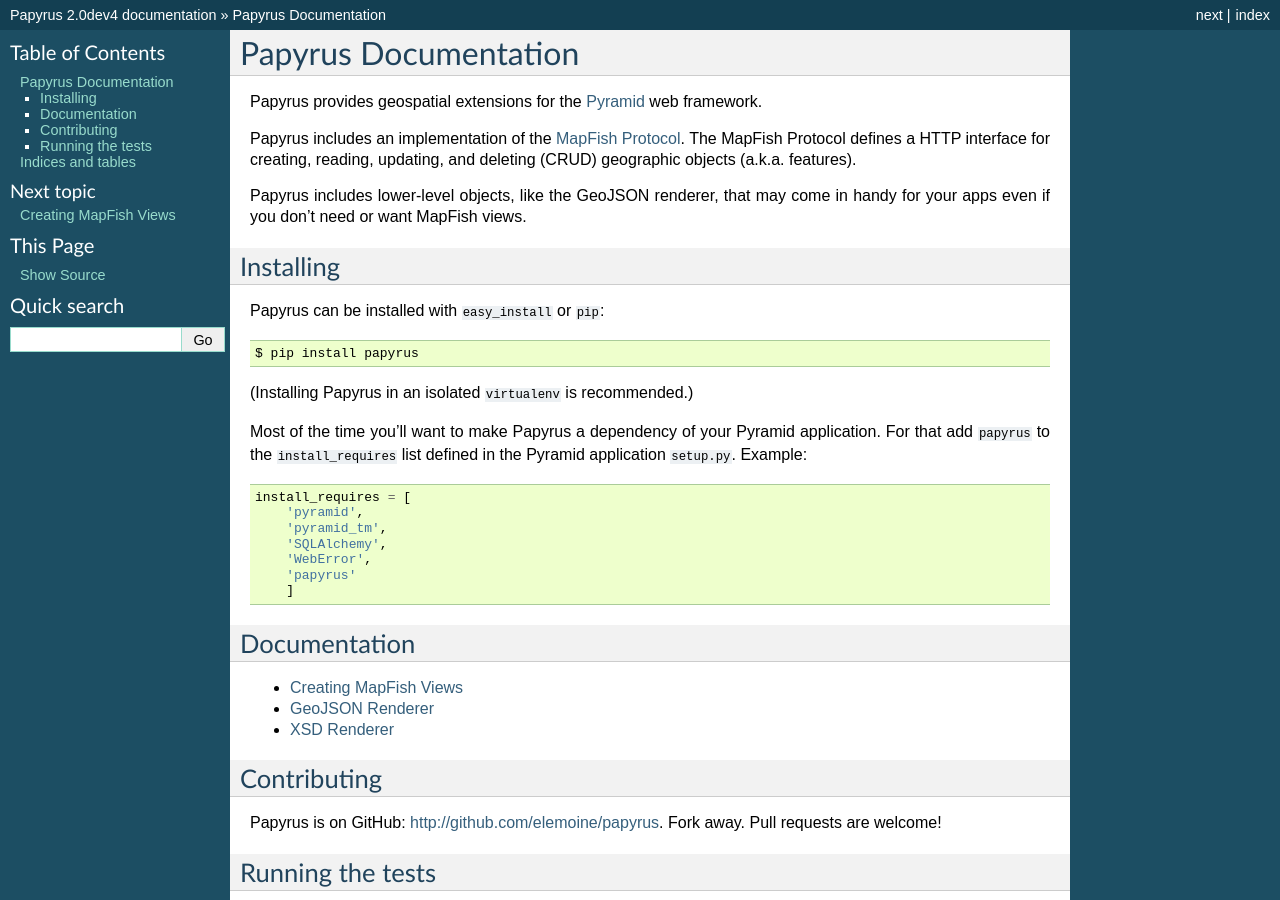
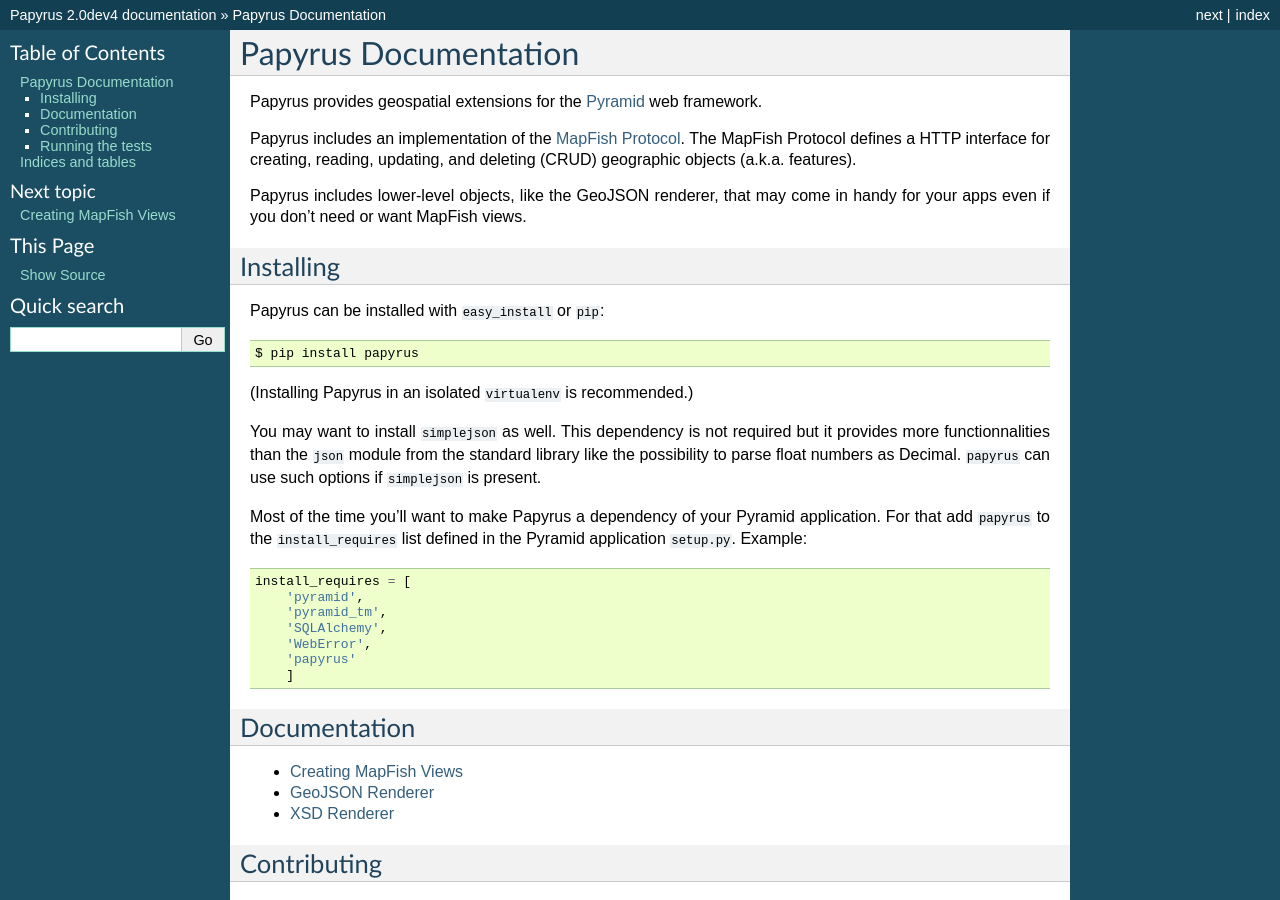
Before and after one commit to camptocamp/papyrus, a Sphinx documentation site: the page built from docs/index.rst, in a window 1280 px wide and 900 px high. Built offline with Sphinx 7.4.7, drawn with Linux system fonts in a browser that asks for light colours.

Commit message:
Update installing section from documentation to counsel simplejson

```diff
--- a/docs/index.rst
+++ b/docs/index.rst
@@ -25,6 +25,11 @@
     $ pip install papyrus
 
 (Installing Papyrus in an isolated ``virtualenv`` is recommended.)
+
+You may want to install ``simplejson`` as well. This dependency is not required
+but it provides more functionnalities than the ``json`` module from the
+standard library like the possibility to parse float numbers as Decimal.
+``papyrus`` can use such options if ``simplejson`` is present.
 
 Most of the time you'll want to make Papyrus a dependency of your Pyramid
 application. For that add ``papyrus`` to the ``install_requires`` list defined
```
